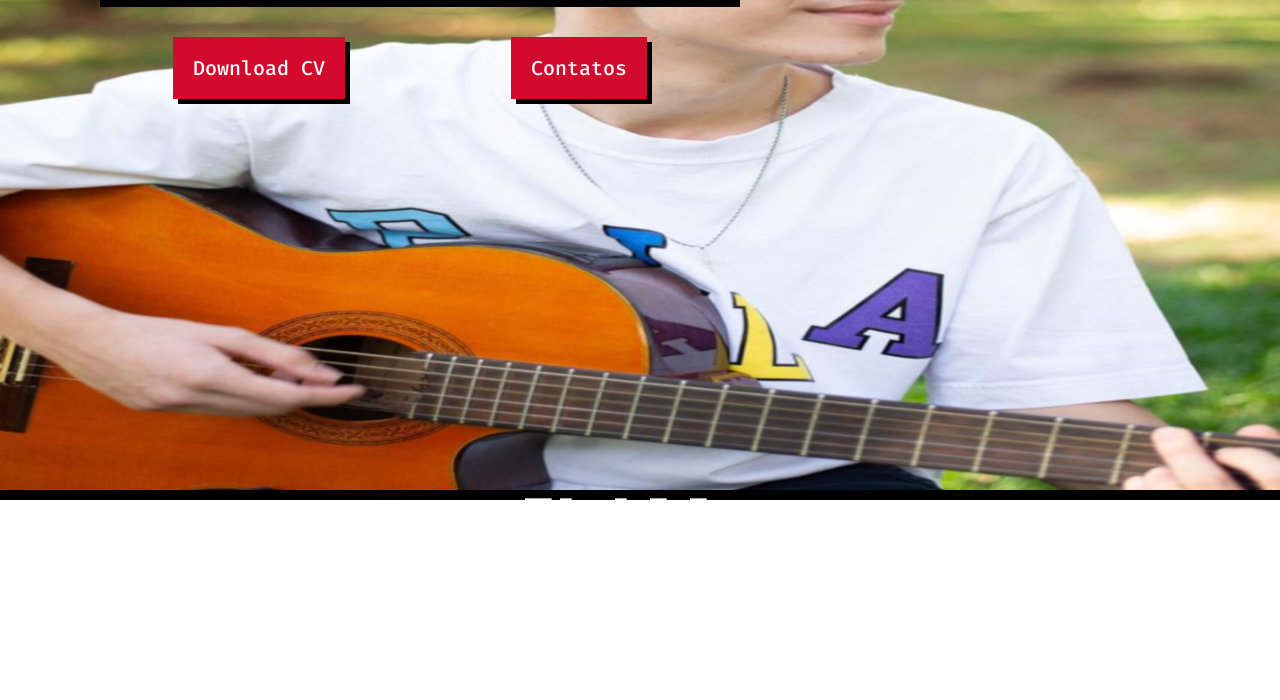
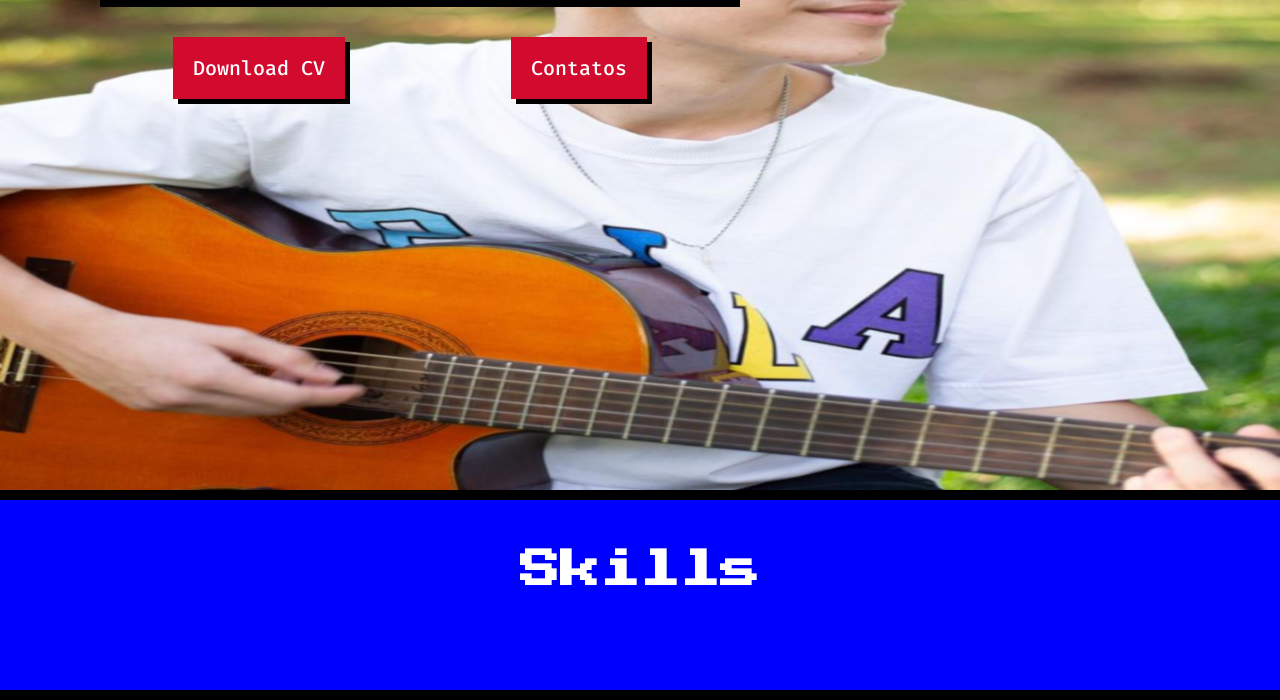
Before and after one commit to AllanUnser/allanunser.github.io, a plain HTML site: page index.html in a window 1280 px wide. Shown: the part 410-1110 px from the top of the page. Before the commit the page ends 950 px from the top, so only its background shows below. Drawn offline with Linux system fonts and the light colour scheme.

Commit message:
Create the Section component

```diff
--- /dev/null
+++ b/css/components/section.css
@@ -0,0 +1,6 @@
+.section{
+    background-color: blue;
+    padding-top: 50px;
+    padding-bottom: 100px;
+    border-bottom: 10px solid #000;
+}
--- a/index.html
+++ b/index.html
@@ -17,6 +17,7 @@
     <link rel="stylesheet" href="css/components/subtitle.css">
     <link rel="stylesheet" href="css/components/box.css">
     <link rel="stylesheet" href="css/components/banner.css">
+    <link rel="stylesheet" href="css/components/section.css">
 
 </head>
 
@@ -46,7 +47,9 @@
             </div>
         </section>
 
-        <h2 class="title -second">Skills</h2>
+        <section class="section">
+            <h2 class="title -second">Skills</h2>
+        </section>
 
 </body>
 </html>
```
